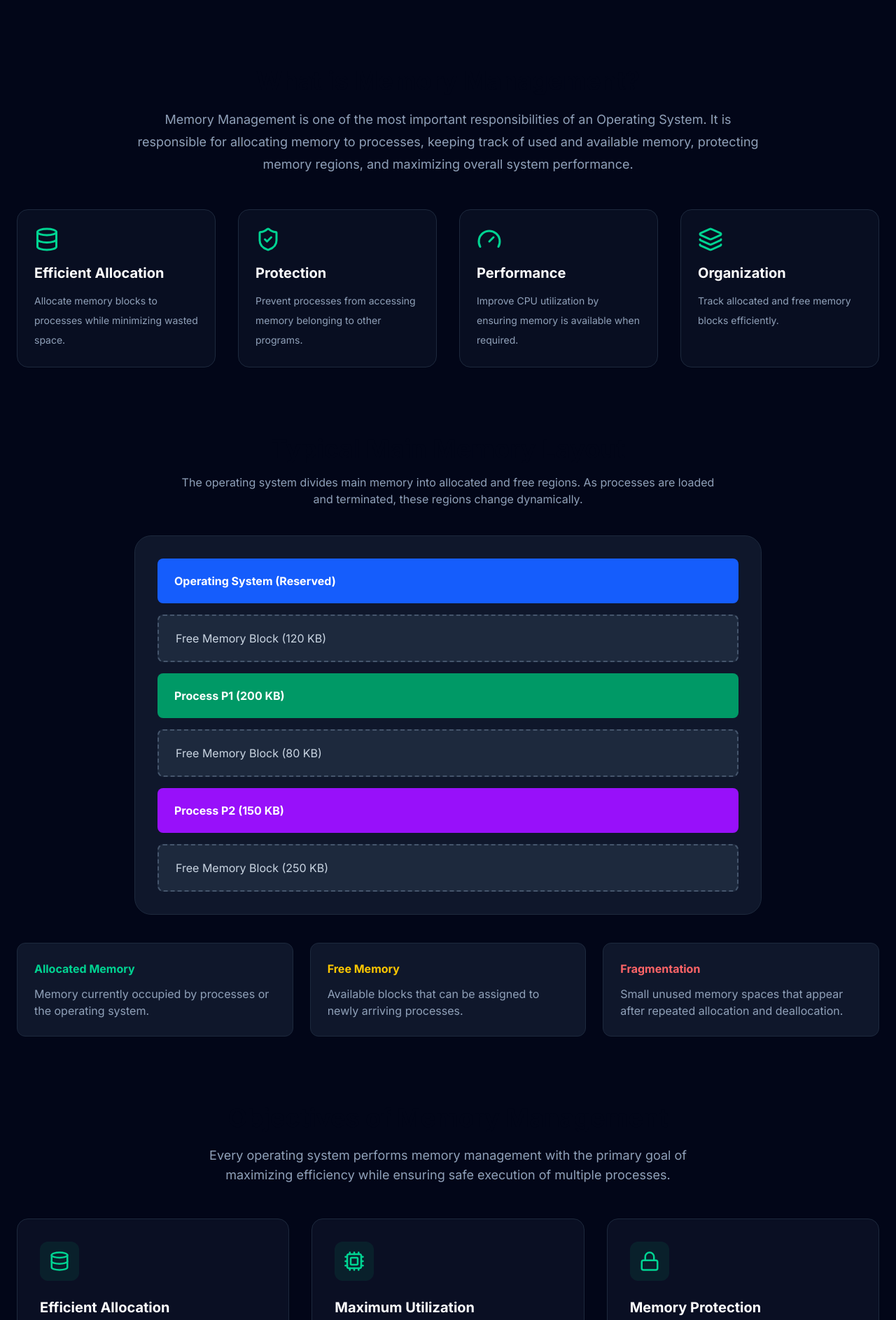
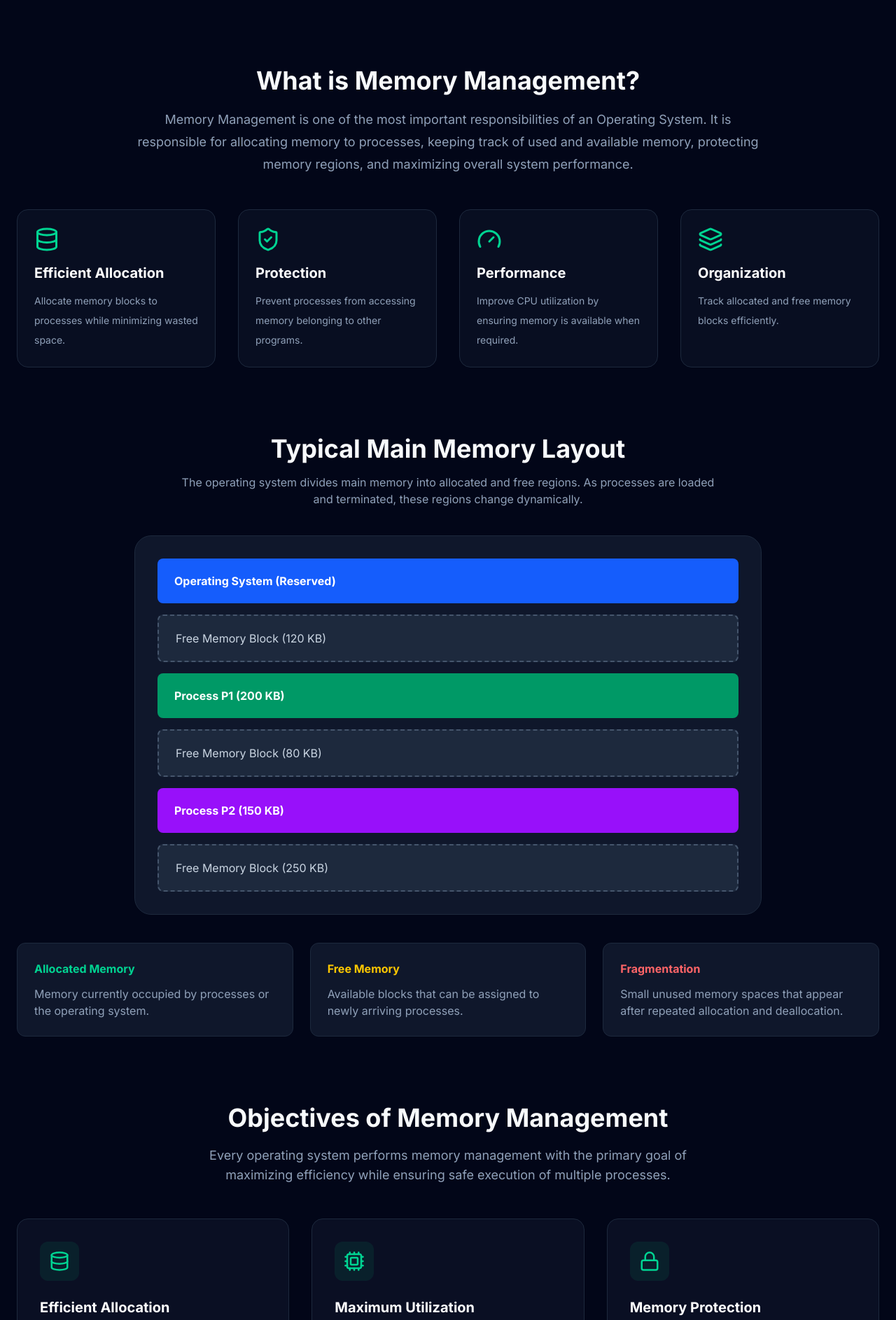
Before and after one commit to fenemuo/vcsmma, a Next.js app: page /learn/memory-management in a window 1280 px wide. Shown: the part 734-2620 px from the top of the page at 70% size. Built offline with nearby package versions, Linux system fonts and the light colour scheme; no server answers.

Commit message:
style: change color for the h2 in memory management page

```diff
--- a/app/learn/memory-management/components/ComparisonTable.tsx
+++ b/app/learn/memory-management/components/ComparisonTable.tsx
@@ -4,7 +4,7 @@ export default function ComparisonTable() {
 
       <div className="text-center">
 
-        <h2 className="text-4xl font-bold text-slate-950">
+        <h2 className="text-4xl font-bold text-slate-50">
           Algorithm Comparison
         </h2>
 
--- a/app/learn/memory-management/components/MemoryLayout.tsx
+++ b/app/learn/memory-management/components/MemoryLayout.tsx
@@ -6,7 +6,7 @@ export default function MemoryLayout() {
 
             <div className="text-center">
 
-                <h2 className="text-4xl font-bold text-slate-950">
+                <h2 className="text-4xl font-bold text-slate-50">
                     Typical Main Memory Layout
                 </h2>
 
--- a/app/learn/memory-management/components/MemoryOverview.tsx
+++ b/app/learn/memory-management/components/MemoryOverview.tsx
@@ -40,7 +40,7 @@ export default function MemoryOverview() {
 
             <div className="text-center">
 
-                <h2 className="text-4xl font-bold text-slate-950">
+                <h2 className="text-4xl font-bold text-slate-50">
                     What is Memory Management?
                 </h2>
 
--- a/app/learn/memory-management/components/Objectives.tsx
+++ b/app/learn/memory-management/components/Objectives.tsx
@@ -52,7 +52,7 @@ export default function Objectives() {
 
       <div className="text-center">
 
-        <h2 className="text-4xl font-bold text-slate-950">
+        <h2 className="text-4xl font-bold text-slate-50">
           Objectives of Memory Management
         </h2>
 
```
